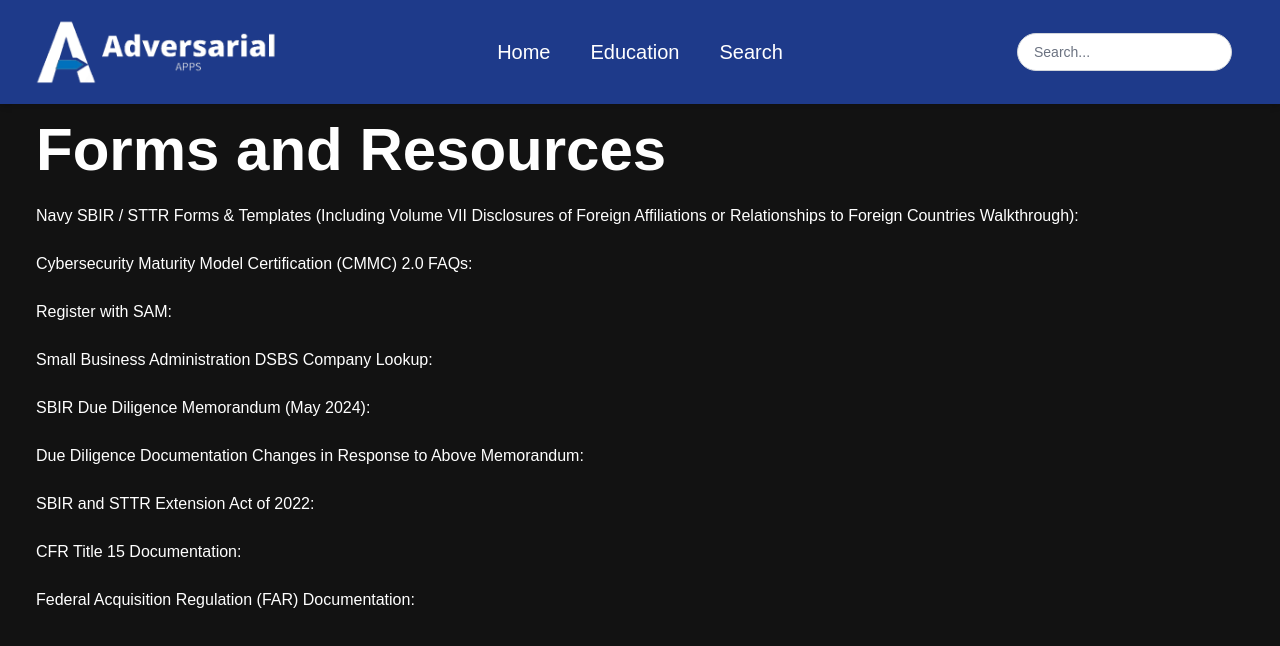
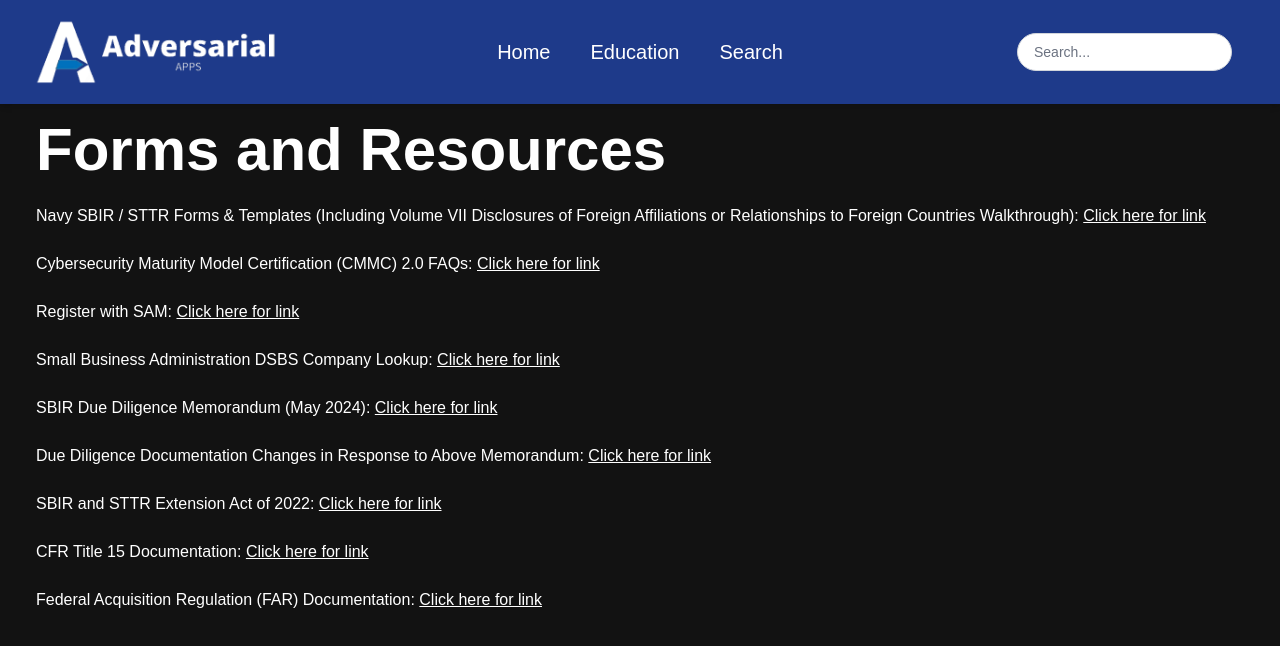
Before and after one commit to AdverseApps/Adversarial-Apps-Web, a Next.js app in the folder adversarial_apps/: page /education/resources in a window 1280 px wide. Shown: the top 646 px of the page. Built offline with nearby package versions, Linux system fonts and the light colour scheme.

Commit message:
Wrapped up Education Changes
# Proposed Changes
* Includes all content for V1 Education sections
* Changes reflected in new Education pages and Education sub-navbar

Fixes #34.

```diff
--- a/adversarial_apps/src/app/education/cfr-title-15/page.tsx
+++ b/adversarial_apps/src/app/education/cfr-title-15/page.tsx
@@ -4,7 +4,7 @@ export default function page(){
         <main>
             <h1 className="text-6xl font-bold pl-5">CFR Title 15</h1>
             <h4 className="text-xl font-bold pl-5"><br />What is Title 15 about?</h4>
-            <p className = "pl-5">A CFR stands for Code of Federal Regulations and contains
+            <p className = "pl-5"><br />A CFR stands for Code of Federal Regulations and contains
                 all the codes and regulations published by the government
                 from various departments.</p>
 
@@ -23,7 +23,7 @@ export default function page(){
             <p className = "pl-5"><br />The goal of CFR Title 15 is to ensure that companies which will be
                 contracted by the U.S. have no affiliation with foreign countries that the U.S. deems as adversaries.
                 Specifically, this section will go over what is addressed in Part 791: <a href=
-                "https://www.ecfr.gov/current/title-15/subtitle-B/chapter-VII/subchapter-E/part-791"></a>.</p>
+                "https://www.ecfr.gov/current/title-15/subtitle-B/chapter-VII/subchapter-E/part-791"> <u>Part 791 Link</u></a></p>
 
             <p className = "pl-5"><br />Part 791.1 outlines the purpose of this section, which is to determine
                 how CFR deals with software on a security front. It defines how authorities will handle software that
@@ -37,13 +37,14 @@ export default function page(){
                 AI, quantum computing software, and more; there are exceptions, but it is extremely limited. The latter part,
                 791.4, defines the current foreign adversaries of the United States. These include:</p>
 
-            <ul className = "pl-5">
-                <li>The People`&apos;`s Republic of China, including the Hong Kong Special Administrative Region</li>
-                <li>Republic of Cuba</li>
-                <li>Islamic Republic of Iran</li>
-                <li>Democratic People`&apos;`s Republic of Korea</li>
-                <li>Russian Federation</li>
-                <li>Venezuelan politician Nicolás Maduro</li></ul>
+            <ol className = "pl-10"><br />
+                <li>1. The People&apos;s Republic of China, including the Hong Kong Special Administrative Region</li>
+                <li>2. Republic of Cuba</li>
+                <li>3. Islamic Republic of Iran</li>
+                <li>4. Democratic People&apos;s Republic of Korea</li>
+                <li>5. Russian Federation</li>
+                <li>6. Venezuelan politician Nicolás Maduro</li>
+            </ol>
 
             <p className = "pl-5"><br />Parts 791.5 to 791.7 contain legal information that outlines public
                 disclosure and the amendment process.</p>
--- a/adversarial_apps/src/app/education/cmmc/page.tsx
+++ b/adversarial_apps/src/app/education/cmmc/page.tsx
@@ -4,17 +4,17 @@ export default function page(){
         <h1 className="text-6xl font-bold pl-5">Cybersecurity Maturity Model Certification (CMMC)</h1>
         <h4 className="text-xl font-bold pl-5"><br />What is Cybersecurity Maturity Model Certification
             (CMMC) 2.0? Is it replacing the need for NIST 800-171 compliance? </h4>
-        <p className = "pl-5">CMMC 2.0 is a certification that the federal government will begin requiring
+        <p className = "pl-5"><br />CMMC 2.0 is a certification that the federal government will begin requiring
             entities working for the government to go through in 2025, with the goal of reaching Level 3
             compliance by 2028. This is separate from the existing NIST 800-171 requirements, and CMMC serves
             to be a set of steppingstones to reach NIST standards compliance.</p>
-        <p className = "pl-5">Each level of CMMC takes approximately 12-18 months to reach certification standards.
+        <p className = "pl-5"><br />Each level of CMMC takes approximately 12-18 months to reach certification standards.
             The Cybersecurity Assessor and Instructor of Certification Organization (CAICO) handles all CMMC
             assessments for CMMC Level 1. For Levels 2 and 3, businesses must be assessed by an authorized CMMC
             Third-Party Assessment Organization (C3PAO). Unlike CMMC, NIST 800-171 assessments can be self-reported
             and are submitted to meet DoD contractor requirements.</p>
-        <p className = "pl-5">More information can be found here from the DoD`&apos;`s CIO website:
-            <a href="https://dodcio.defense.gov/cmmc/About/"></a></p>
+        <p className = "pl-5"><br />More information can be found here from the DoD&apos;s CIO website:
+            <a href="https://dodcio.defense.gov/cmmc/About/"> <u>CMMC 2.0 About Page</u></a></p>
     </main>
     );
 }
--- a/adversarial_apps/src/app/education/foci/page.tsx
+++ b/adversarial_apps/src/app/education/foci/page.tsx
@@ -3,19 +3,20 @@ export default function page(){
         <main>
             <h1 className="text-6xl font-bold pl-5">Foreign Ownership Control and Influence (FOCI)</h1>
             <h4 className="text-xl font-bold pl-5"><br />What is FOCI? Why should I care?</h4>
-            <p className = "pl-5">FOCI is an important part of ensuring compliance with CFR Title 15. In
+            <p className = "pl-5"><br />FOCI is an important part of ensuring compliance with CFR Title 15. In
                 FOCI, ownership generally refers to beneficial ownership of the business. A beneficial
-                owner of a security `&mdash;` in this case a business `&mdash;` includes any person who
+                owner of a security &mdash; in this case a business &mdash; includes any person who
                 directly or indirectly through any contract arrangement, understanding, relationship, or
                 otherwise has or shares any of the following:</p>
-            <ul>
-                <li>Voting power, which includes the power to vote or to direct the voting of such security; or</li>
-                <li>Investment power, which includes the power to dispose of or to direct the disposition of such security.</li></ul>
-            <p className = "pl-5">In this case, security just means ownership of a portion of the business.
+            <p className = "pl-10"><ol><br />
+                <li>    1. Voting power, which includes the power to vote or to direct the voting of such security; or</li>
+                <li>    2. Investment power, which includes the power to dispose of or to direct the disposition of such security.</li>
+            </ol></p>
+            <p className = "pl-5"><br />In this case, security just means ownership of a portion of the business.
                 Voting power involves any decisions an owner might make about business operations, regardless
                 of whether that power is being actively exercised.</p>
-            <p className = "pl-5">For more information, please visit this page:
-                <a href="https://business.defense.gov/Resources/FOCI/"></a></p>
+            <p className = "pl-5"><br />For more information, please visit this page:
+                <a href="https://business.defense.gov/Resources/FOCI/"> <u>FOCI Resources Page</u></a></p>
         </main>
     );
 }
--- a/adversarial_apps/src/app/education/resources/page.tsx
+++ b/adversarial_apps/src/app/education/resources/page.tsx
@@ -4,23 +4,23 @@ export default function page(){
             <h1 className="text-6xl font-bold pl-5">Forms and Resources</h1>
             <p className = "pl-5"><br />Navy SBIR / STTR Forms & Templates (Including Volume VII Disclosures
                 of Foreign Affiliations or Relationships to Foreign Countries Walkthrough):
-                <a href="http://www.navysbir.com/links_forms.htm"></a></p>
+                <a href="http://www.navysbir.com/links_forms.htm"> <u>Click here for link</u></a></p>
             <p className = "pl-5"><br />Cybersecurity Maturity Model Certification (CMMC) 2.0 FAQs:
-                <a href="https://dodcio.defense.gov/Portals/0/Documents/CMMC/CMMC-FAQs.pdf?ver=Uy1I0M3byGaIO6hN43Y_dA%3d%3d"></a></p>
+                <a href="https://dodcio.defense.gov/Portals/0/Documents/CMMC/CMMC-FAQs.pdf?ver=Uy1I0M3byGaIO6hN43Y_dA%3d%3d"> <u>Click here for link</u></a></p>
             <p className = "pl-5"><br />Register with SAM:
-                <a href="https://sam.gov/content/entity-registration"></a></p>
+                <a href="https://sam.gov/content/entity-registration"> <u>Click here for link</u></a></p>
             <p className = "pl-5"><br />Small Business Administration DSBS Company Lookup:
-                <a href="https://dsbs.sba.gov/search/dsp_dsbs.cfm"></a></p>
+                <a href="https://dsbs.sba.gov/search/dsp_dsbs.cfm"> <u>Click here for link</u></a></p>
             <p className = "pl-5"><br />SBIR Due Diligence Memorandum (May 2024):
-                <a href="https://media.defense.gov/2024/May/23/2003471996/-1/-1/1/DUE_DILIGENCE_PROGRAM_OSD003584_24_RES.PDF"></a></p>
+                <a href="https://media.defense.gov/2024/May/23/2003471996/-1/-1/1/DUE_DILIGENCE_PROGRAM_OSD003584_24_RES.PDF"> <u>Click here for link</u></a></p>
             <p className = "pl-5"><br />Due Diligence Documentation Changes in Response to Above Memorandum:
-                <a href="https://media.defense.gov/2024/Apr/16/2003440556/-1/-1/0/DOD_SBIR_24.2_BAA_PREFACE.PDF"></a></p>
+                <a href="https://media.defense.gov/2024/Apr/16/2003440556/-1/-1/0/DOD_SBIR_24.2_BAA_PREFACE.PDF"> <u>Click here for link</u></a></p>
             <p className = "pl-5"><br />SBIR and STTR Extension Act of 2022:
-                <a href="https://www.congress.gov/117/plaws/publ183/PLAW-117publ183.pdf"></a></p>
+                <a href="https://www.congress.gov/117/plaws/publ183/PLAW-117publ183.pdf"> <u>Click here for link</u></a></p>
             <p className = "pl-5"><br />CFR Title 15 Documentation:
-                <a href="https://www.ecfr.gov/current/title-15/"></a></p>
+                <a href="https://www.ecfr.gov/current/title-15/"> <u>Click here for link</u></a></p>
             <p className = "pl-5"><br />Federal Acquisition Regulation (FAR) Documentation:
-                <a href="https://www.acquisition.gov/browse/index/far"></a></p>
+                <a href="https://www.acquisition.gov/browse/index/far"> <u>Click here for link</u></a></p>
         </main>
     );
 }
--- a/adversarial_apps/src/app/education/sam-compliance/page.tsx
+++ b/adversarial_apps/src/app/education/sam-compliance/page.tsx
@@ -10,13 +10,10 @@ export default function page(){
 
             <p className = "pl-5"><br />Registering your entity for a SAM profile and obtaining a Unique Entity
                 is required to directly apply for awards posted on SAM. Applying for financial assistance rewards
-                has fewer requirements when registering for SAM than to register to be eligible for all awards. The
-                requirements checklist can be found here:
-                <a href="https://iae-prd-videos.s3.amazonaws.com/pdf/entity-checklist.pdf?X-Amz-Algorithm=AWS4-HMAC-SHA256&X-Amz-Date=20241108T074547Z&X-Amz-SignedHeaders=host&X-Amz-Expires=86399&X-Amz-Credential=AKIAY3LPYEEXXDEYQVFT%2F20241108%2Fus-east-1%2Fs3%2Faws4_request&X-Amz-Signature=b535ed3b72efeee2f8994d67f97a98f6955f653ae5be27cda2667a568e8a3b30">
-                Entity Registration Checklist</a>.</p>
+                has fewer requirements when registering for SAM than to register to be eligible for all awards.</p>
 
             <p className = "pl-5"><br />Registering within SAM will also automatically produce an entry for you
-                in the Small Business Administration`&apos;`s database. The SBA maintains a searchable database
+                in the Small Business Administration&apos;s database. The SBA maintains a searchable database
                 for the public, the Dynamic Small Business Search (DSBS), which contains records of all entities
                 that have had contracts, both completed and ongoing, with the U.S. government.</p>
 
```
